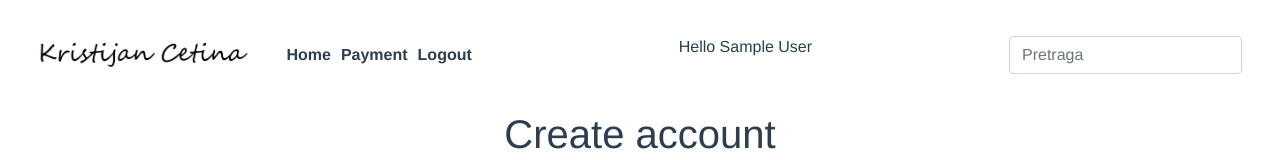
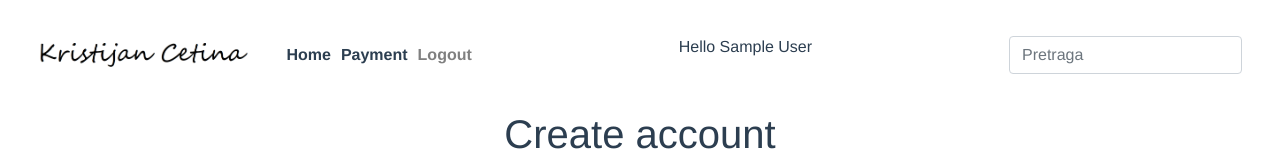
Before and after one commit to KristijanCetina/fipugram, a Vue app: page /signup in a window 1280 px wide. Shown: the top 160 px of the page. Built offline with nearby package versions, Linux system fonts and the light colour scheme; no server answers; sample sign-in values are in the browser's storage.

Commit message:
dodan error handling. u nekoj mjeri. ima još dela

```diff
--- a/src/App.vue
+++ b/src/App.vue
@@ -36,7 +36,7 @@
 						<router-link to="/payment">Payment</router-link>
 					</li>
 					<li v-if="store.currentUser" class="nav-item">
-						<a href="#" @click.prevent="logout()">Logout</a>
+						<a style="color: gray" href="#" @click.prevent="logout()">Logout</a>
 					</li>
 				</ul>
 				<ul class="navbar-nav mr-auto mt-2 mt-lg-0">
--- a/src/views/Login.vue
+++ b/src/views/Login.vue
@@ -48,6 +48,8 @@
 							You don't have an account?
 							<router-link :to="{ name: 'Signup' }">sign up</router-link>
 						</p>
+						<div id="errorMsg" class="error text-danger"></div>
+						<!-- <div class="error text-danger">{{errorMessage}}</div> -->
 					</form>
 				</div>
 				<div class="col-sm"></div>
@@ -57,6 +59,7 @@
 </template>
 
 <script>
+import store from "@/store";
 import { firebase } from "@/firebase";
 export default {
 	name: "login",
@@ -64,6 +67,7 @@ export default {
 		return {
 			email: "",
 			password: "",
+			// errorMessage:"",
 		};
 	},
 	methods: {
@@ -87,6 +91,10 @@ export default {
 				})
 				.catch(function (e) {
 					console.error(e);
+					// var errorMessage = e.message;
+					console.error(e.message);
+					const errMsg = document.getElementById('errorMsg');
+					errMsg.innerHTML = `${e.message}`
 				});
 		},
 		loginWithGoogle() {
@@ -97,7 +105,7 @@ export default {
 				.signInWithPopup(provider)
 				.then((result) => {
 					this.$router.replace({ name: "Home" });
-					store.token = result.credential.accessToken;
+					store.token = result.credential.accessToken; // mozda cu ga kasnije za nesto koristiti. za test neka ostane
 				})
 				.catch(function (error) {
 					// Handle Errors here.
--- a/src/views/Signup.vue
+++ b/src/views/Signup.vue
@@ -98,6 +98,7 @@ export default {
 						.auth()
 						.signOut()
 						.then(() => {
+							alert("Potrebno je verificirati e-mail prije korištenja aplikacije pomoću poslanog linka.")
 							this.$router.push({ name: "Login" });
 						});
 				})
```
